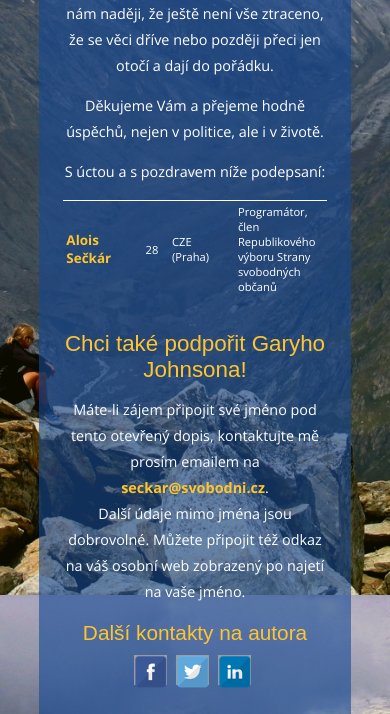
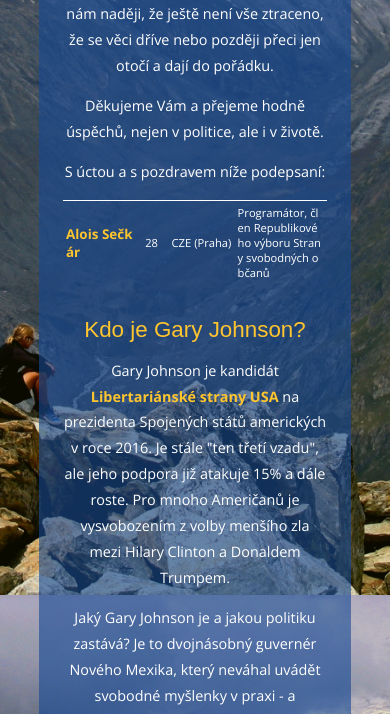
Before and after one commit to AloisSeckar/GaryJohnson, a PHP site: page / in a window 390 px wide. Shown: the part 1093-1807 px from the top of the page. Run offline with PHP 8.4, Linux system fonts and the light colour scheme; data that the repository does not hold is empty; grey boxes are pictures that could not be loaded.

Commit message:
1.2
- section "Who is GJ"
- some css adjustment

```diff
--- a/css/style.css
+++ b/css/style.css
@@ -595,8 +595,15 @@ h3.title {
 	color: #fff;
 	vertical-align: middle;
 	padding-top: 0.4em;
-	padding: 0.3em;
+	padding-bottom: 0.3em;
+	padding-left: 3px;
+	padding-right: 3px;
 	border-top: 1px solid #fff;
+}
+@media(max-width:600px){
+.signatures td{
+	word-break: break-all;
+}
 }
 .signatures a {
 	color: #fec52e;
--- a/index.php
+++ b/index.php
@@ -109,6 +109,21 @@ License URL: http://creativecommons.org/licenses/by/3.0/
 						<?php } ?>
 					</table>
 				</div>
+
+				<div class="profile-grid logo">
+					<?php if ($lang_info=="en") { ?>
+						<h3>Who is Gary Johnson?</h3>
+						<p>Gary Johnson is the presidential candidate of <a href="https://www.lp.org/" target="_blank">The Libertarian Party</a> in the US presidential election 2016. He is still "the third behind", but his support is attacking 15% and keeps rising. For many Americans he is the savior from choosing a lesser evil between Hillary Clinton and Donald Trump.</p>
+						<p>How is Gary Johnson and what are his political views? He served two terms as the governor of New Mexico, where he didn't hesitate to apply the libertarian principles - and successfully! British conservative MEP <a href="http://www.ronpaulforums.com/showthread.php?306055-Daniel-Hannan-British-MEP-on-Gary-Johnson" target="_blank">Daniel Hannan wrote about it</a> couple of years ago.</p>
+						<p>Gary Johnson offers his brief program <a href="https://www.johnsonweld.com/issues" target="_blank">on his campaign website</a>.</p>
+					<?php } else { ?>
+						<h3>Kdo je Gary Johnson?</h3>
+						<p>Gary Johnson je kandidát <a href="https://www.lp.org/" target="_blank">Libertariánské strany USA</a> na prezidenta Spojených států amerických v roce 2016. Je stále "ten třetí vzadu", ale jeho podpora již atakuje 15% a dále roste. Pro mnoho Američanů je vysvobozením z volby menšího zla mezi Hilary Clinton a Donaldem Trumpem.</p>
+						<p>Jaký Gary Johnson je a jakou politiku zastává? Je to dvojnásobný guvernér Nového Mexika, který neváhal uvádět svobodné myšlenky v praxi - a úspěšně! Již před lety <a href="https://web.svobodni.cz/clanky/hannan-gary-johnson-libertariansky-kandidat-na-prezidenta-usa" target="_blank">o tom psal Daniel Hannan</a>, známý britský konzervativní europoslanec.</p>
+						<p>Svůj program nabízí Gary Johnson ve stručnosti <a href="https://www.johnsonweld.com/issues" target="_blank">na svém volebním webu</a> (v angličtině).</p>
+					<?php } ?>
+				</div>
+
 				<div class="profile-grid logo">
 					<?php if ($lang_info=="en") { ?>
 						<h3>I want to support Gary Johnson too!</h3>
```
